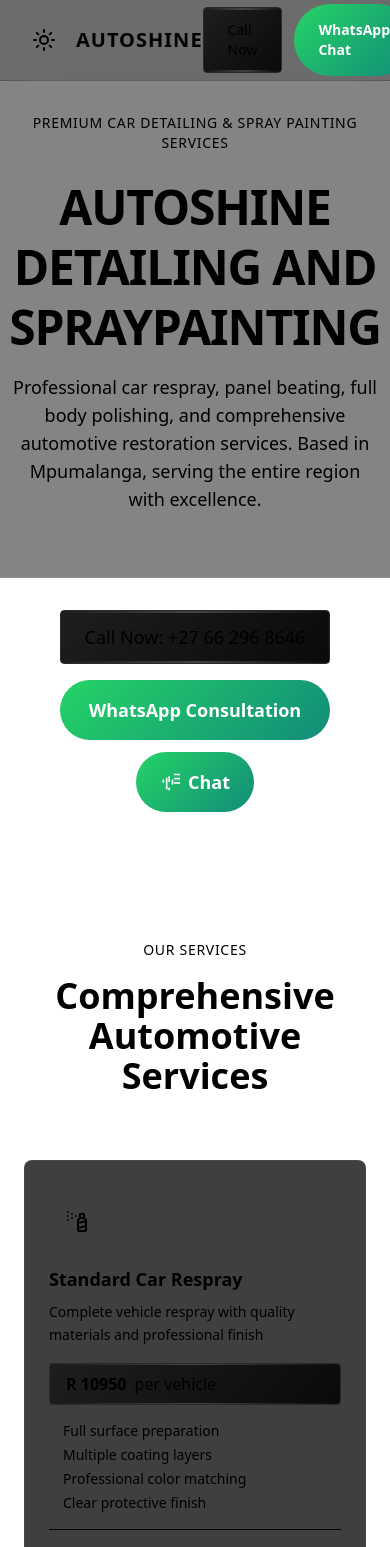
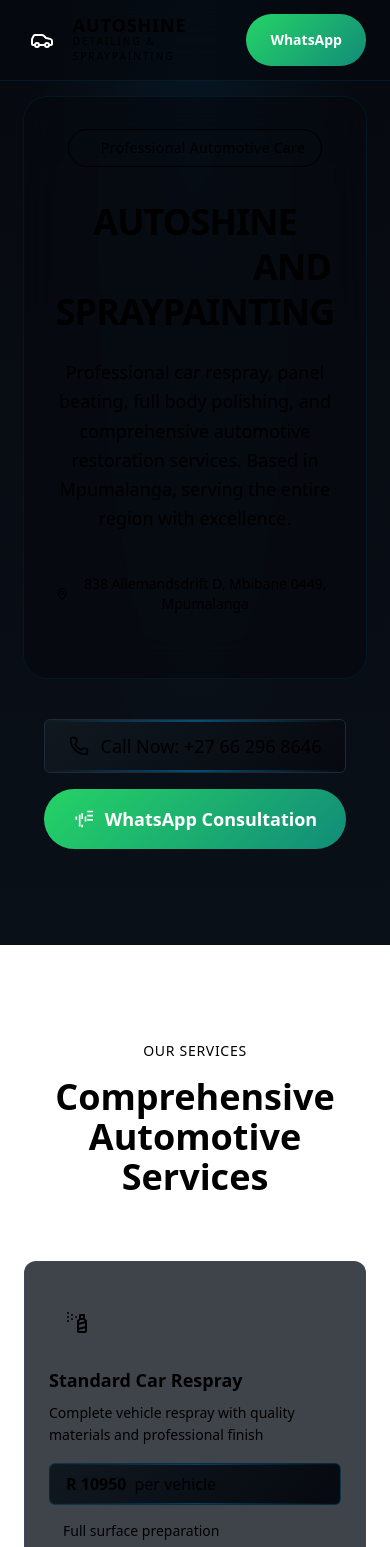
Before and after one commit to TysonCoding-Sudo/autoshine-detailing2026, a Next.js app: page / in a window 390 px wide. Shown: the top 1547 px of the page. Built offline with nearby package versions, Linux system fonts and the light colour scheme.

Commit message:
Redesign: Electric Blue color scheme with dark theme - modern glassmorphism

```diff
--- a/src/app/globals.css
+++ b/src/app/globals.css
@@ -1,15 +1,17 @@
 /* AUTOSHINE DETAILING 2026 - Custom CSS Variables */
 :root {
-  --background: #0a0a0a;
-  --foreground: #f0f0f0;
-  --accent: #1e1e1e;
-  --card: #151515;
-  --card-hover: #1c1c1c;
-  --border: #2a2a2a;
-  --muted: #6b6b6b;
-  --muted-light: #4a4a4a;
+  --background: #06090f;
+  --foreground: #f0f4f8;
+  --accent: #0c1118;
+  --card: #10161f;
+  --card-hover: #161e2a;
+  --border: #1e2a3a;
+  --muted: #6b7c8f;
+  --muted-light: #4a5568;
   --success: #4ade80;
-  --gold: #d4af37;
+  --blue: #00a8ff;
+  --blue-dark: #0088cc;
+  --blue-glow: rgba(0, 168, 255, 0.3);
   --metallic: #e5e5e5;
   --metallic-dark: #7a7a7a;
 }
@@ -18,31 +20,33 @@
 
 /* Glassmorphism Base */
 .glass {
-  background: rgba(10, 10, 10, 0.7);
+  background: rgba(6, 9, 15, 0.7);
   backdrop-filter: blur(20px);
   -webkit-backdrop-filter: blur(20px);
-  border: 1px solid rgba(255, 255, 255, 0.1);
+  border: 1px solid rgba(0, 168, 255, 0.08);
 }
 
 .glass-hover {
-  background: rgba(10, 10, 10, 0.5);
+  background: rgba(6, 9, 15, 0.5);
   backdrop-filter: blur(10px);
   transition: backdrop-filter 0.3s ease, background 0.3s ease;
 }
 
 .glass-hover:hover {
-  background: rgba(10, 10, 10, 0.7);
+  background: rgba(6, 9, 15, 0.7);
   backdrop-filter: blur(20px);
+  border-color: rgba(0, 168, 255, 0.2);
 }
 
-/* Skeuomorphic buttons - subtle texture */
+/* Skeuomorphic buttons - subtle texture with electric blue accent */
 .btn-skeuomorphic {
   position: relative;
   padding: 12px 24px;
-  background: linear-gradient(135deg, #1e1e1e 0%, #0a0a0a 100%);
-  border: 1px solid #2a2a2a;
-  border-radius: 4px;
+  background: linear-gradient(135deg, #101820 0%, #06090f 100%);
+  border: 1px solid #1e2a3a;
+  border-radius: 6px;
   overflow: hidden;
+  transition: all 0.3s ease;
 }
 
 .btn-skeuomorphic::before {
@@ -52,7 +56,7 @@
   left: 0;
   right: 0;
   height: 2px;
-  background: linear-gradient(90deg, transparent, rgba(255,255,255,0.2), transparent);
+  background: linear-gradient(90deg, transparent, rgba(0, 168, 255, 0.4), transparent);
 }
 
 .btn-skeuomorphic::after {
@@ -62,31 +66,36 @@
   left: 0;
   right: 0;
   height: 2px;
-  background: linear-gradient(270deg, transparent, rgba(255,255,255,0.2), transparent);
+  background: linear-gradient(270deg, transparent, rgba(0, 168, 255, 0.4), transparent);
 }
 
-/* Service card glass effect */
+.btn-skeuomorphic:hover {
+  border-color: var(--blue);
+  box-shadow: 0 0 20px rgba(0, 168, 255, 0.15), inset 0 0 20px rgba(0, 168, 255, 0.05);
+}
+
+/* Service card glass effect with blue accent */
 .service-card {
-  background: rgba(15, 15, 15, 0.8);
+  background: rgba(16, 22, 31, 0.8);
   backdrop-filter: blur(20px);
   -webkit-backdrop-filter: blur(20px);
-  border: 1px solid rgba(255, 255, 255, 0.05);
-  border-radius: 8px;
+  border: 1px solid rgba(0, 168, 255, 0.06);
+  border-radius: 12px;
   transition: all 0.3s ease;
 }
 
 .service-card:hover {
-  transform: translateY(-4px);
-  border-color: rgba(255, 255, 255, 0.15);
-  box-shadow: 0 20px 40px rgba(0, 0, 0, 0.4), 0 0 0 1px rgba(255, 255, 255, 0.1);
+  transform: translateY(-6px);
+  border-color: rgba(0, 168, 255, 0.3);
+  box-shadow: 0 20px 40px rgba(0, 0, 0, 0.5), 0 0 30px rgba(0, 168, 255, 0.1), inset 0 1px 0 rgba(0, 168, 255, 0.1);
 }
 
-/* Price display with subtle skeuomorphism */
+/* Price display with subtle skeuomorphism + blue accent */
 .price-tag {
   display: inline-block;
-  background: linear-gradient(135deg, #1e1e1e 0%, #0a0a0a 100%);
-  border: 1px solid #2a2a2a;
-  border-radius: 4px;
+  background: linear-gradient(135deg, #101820 0%, #06090f 100%);
+  border: 1px solid rgba(0, 168, 255, 0.2);
+  border-radius: 6px;
   padding: 8px 16px;
   position: relative;
 }
@@ -98,13 +107,13 @@
   left: 0;
   right: 0;
   height: 1px;
-  background: linear-gradient(90deg, transparent, rgba(255,255,255,0.2), transparent);
+  background: linear-gradient(90deg, transparent, rgba(0, 168, 255, 0.3), transparent);
 }
 
 .price-tag::before { top: 0; }
 .price-tag::after { bottom: 0; }
 
-/* Nav link styles */
+/* Nav link styles with electric blue underline */
 .nav-link {
   position: relative;
   color: var(--muted);
@@ -118,24 +127,25 @@
   left: 0;
   width: 0;
   height: 2px;
-  background: var(--gold);
+  background: var(--blue);
   transition: width 0.3s ease;
+  box-shadow: 0 0 8px rgba(0, 168, 255, 0.5);
 }
 
 .nav-link:hover {
-  color: var(--foreground);
+  color: var(--blue);
 }
 
 .nav-link:hover::after {
   width: 100%;
 }
 
-/* Form styles */
+/* Form styles with blue focus */
 .form-input {
-  background: rgba(15, 15, 15, 0.8);
+  background: rgba(16, 22, 31, 0.8);
   backdrop-filter: blur(10px);
-  border: 1px solid rgba(255, 255, 255, 0.1);
-  border-radius: 4px;
+  border: 1px solid rgba(0, 168, 255, 0.1);
+  border-radius: 6px;
   padding: 12px 16px;
   color: var(--foreground);
   width: 100%;
@@ -144,11 +154,15 @@
 
 .form-input:focus {
   outline: none;
-  border-color: var(--gold);
-  box-shadow: 0 0 0 3px rgba(212, 175, 55, 0.1);
+  border-color: var(--blue);
+  box-shadow: 0 0 0 3px rgba(0, 168, 255, 0.15), 0 0 15px rgba(0, 168, 255, 0.1);
 }
 
-/* WhatsApp CTA */
+.form-input::placeholder {
+  color: var(--muted-light);
+}
+
+/* WhatsApp CTA - keep green but modernize */
 .whatsapp-cta {
   position: relative;
   padding: 16px 24px;
@@ -164,11 +178,27 @@
   box-shadow: 0 10px 30px rgba(37, 211, 102, 0.4);
 }
 
-/* Section divider */
+/* Section divider with blue tint */
 .section-divider {
   height: 1px;
   background: linear-gradient(90deg, transparent, var(--border), transparent);
   margin: 4rem 0;
+}
+
+/* Electric blue accent text */
+.text-accent {
+  color: var(--blue);
+}
+
+/* Glow effect */
+.glow-blue {
+  box-shadow: 0 0 20px rgba(0, 168, 255, 0.3);
+}
+
+/* Subtle blue gradient for hero background */
+.bg-hero-gradient {
+  background: radial-gradient(ellipse at 50% 0%, rgba(0, 168, 255, 0.08) 0%, transparent 60%),
+              linear-gradient(180deg, #06090f 0%, #0a1018 100%);
 }
 
 /* Reduced motion preference */
--- a/src/components/sections/AboutSection.tsx
+++ b/src/components/sections/AboutSection.tsx
@@ -21,15 +21,15 @@
           {/* Statistics/Highlights */}
           <div className="space-y-4">
             <div className="glass glass-hover p-6 rounded-2xl backdrop-blur-xl">
-              <p className="text-4xl md:text-5xl font-bold text-[--gold]">+150</p>
+              <p className="text-4xl md:text-5xl font-bold text-[--blue]">+150</p>
               <p className="text-[--muted]">Vehicles Served</p>
             </div>
             <div className="glass glass-hover p-6 rounded-2xl backdrop-blur-xl">
-              <p className="text-4xl md:text-5xl font-bold text-[--gold]">8</p>
+              <p className="text-4xl md:text-5xl font-bold text-[--blue]">8</p>
               <p className="text-[--muted]">Years Experience</p>
             </div>
             <div className="glass glass-hover p-6 rounded-2xl backdrop-blur-xl">
-              <p className="text-4xl md:text-5xl font-bold text-[--gold]">98%</p>
+              <p className="text-4xl md:text-5xl font-bold text-[--blue]">98%</p>
               <p className="text-[--muted]">Customer Satisfaction</p>
             </div>
           </div>
--- a/src/components/ui/GlassNav.tsx
+++ b/src/components/ui/GlassNav.tsx
@@ -1,17 +1,20 @@
 import Link from "next/link";
-import { Sun, Moon, Shield, MapPin, Phone, Mail, Settings, Loader2, Calendar } from "lucide-react";
+import { Car, Phone } from "lucide-react";
 
 export function GlassNav() {
   return (
-    <nav className="fixed top-0 left-0 right-0 z-50 backdrop-blur-xl bg-[rgba(10,10,10,0.6)] border-b border-[rgba(255,255,255,0.05)]">
+    <nav className="fixed top-0 left-0 right-0 z-50 backdrop-blur-xl bg-[rgba(6,9,15,0.7)] border-b border-[rgba(0,168,255,0.1)]">
       <div className="max-w-7xl mx-auto h-20 flex items-center justify-between px-6">
         {/* Logo Area */}
-        <div className="flex items-center gap-3">
-          <div className="w-10 h-10 rounded-lg bg-gradient-to-br from-[--gold] to-[--metallic] flex items-center justify-center">
-            <Sun className="w-6 h-6 text-background" />
+        <Link href="/" className="flex items-center gap-3 group">
+          <div className="w-10 h-10 rounded-lg bg-gradient-to-br from-[--blue] to-[--blue-dark] flex items-center justify-center group-hover:shadow-[0_0_15px_rgba(0,168,255,0.4)] transition-shadow duration-300">
+            <Car className="w-6 h-6 text-white" />
           </div>
-          <span className="text-xl font-bold tracking-wider uppercase">AUTOSHINE</span>
-        </div>
+          <div className="flex flex-col">
+            <span className="text-lg font-bold tracking-wider uppercase text-[--foreground] leading-none">AUTOSHINE</span>
+            <span className="text-[10px] text-[--blue] tracking-[0.2em] uppercase">Detailing & Spraypainting</span>
+          </div>
+        </Link>
 
         {/* Desktop Nav Links */}
         <div className="hidden md:flex items-center gap-8">
@@ -33,23 +36,30 @@
           >
             Gallery
           </Link>
+          <Link
+            href="#contact"
+            className="nav-link text-sm font-medium transition-colors"
+          >
+            Contact
+          </Link>
         </div>
 
-        {/* CTA Button - Mobile + Desktop */}
+        {/* CTA Buttons */}
         <div className="flex items-center gap-3">
           <a
             href="tel:+27662968646"
-            className="btn-skeuomorphic text-sm font-medium text-foreground hover:bg-[--card] hover:text-[--foreground]"
+            className="btn-skeuomorphic text-sm font-medium text-foreground hidden sm:flex items-center gap-2"
           >
+            <Phone className="w-4 h-4 text-[--blue]" />
             Call Now
           </a>
           <a
             href="https://wa.me/+27662968646"
             target="_blank"
             rel="noopener noreferrer"
-            className="whatsapp-cta text-sm px-4"
+            className="whatsapp-cta text-sm px-4 py-2"
           >
-            WhatsApp Chat
+            WhatsApp
           </a>
         </div>
       </div>
--- a/src/components/ui/HeroSection.tsx
+++ b/src/components/ui/HeroSection.tsx
@@ -1,60 +1,63 @@
-import { Mail, Phone, MapPin, Calendar } from "lucide-react";
+import { Phone, MapPin } from "lucide-react";
 
 export function HeroSection() {
   return (
-    <section className="min-h-screen relative overflow-hidden bg-gradient-to-b from-[--background] to-[--accent]">
-      {/* Decorative bottom shape */}
-      <div className="absolute bottom-0 left-1/2 -translate-x-1/2 w-64 h-64 bg-[--gold]/20 rounded-full blur-3xl opacity-50"></div>
+    <section className="min-h-screen relative overflow-hidden bg-hero-gradient">
+      {/* Top blue glow */}
+      <div className="absolute top-0 left-1/2 -translate-x-1/2 w-[800px] h-[400px] bg-[--blue]/10 rounded-full blur-[120px]"></div>
+      {/* Bottom blue glow */}
+      <div className="absolute bottom-0 left-1/2 -translate-x-1/2 w-64 h-64 bg-[--blue]/15 rounded-full blur-3xl opacity-60"></div>
 
       {/* Content Area */}
-      <div className="max-w-7xl mx-auto h-full px-6 py-20 flex flex-col items-center justify-center text-center">
-        <div className="glass glass-hover p-8 md:p-12 rounded-2xl max-w-3xl backdrop-blur-xl">
-          <p className="text-[--muted] text-sm uppercase tracking-wider mb-6">
-            Premium Car Detailing & Spray Painting Services
+      <div className="max-w-7xl mx-auto min-h-screen px-6 py-24 flex flex-col items-center justify-center text-center relative z-10">
+        <div className="glass p-8 md:p-14 rounded-3xl max-w-4xl backdrop-blur-xl">
+          {/* Badge */}
+          <div className="inline-flex items-center gap-2 px-4 py-2 rounded-full border border-[--blue]/30 bg-[--blue]/10 mb-8">
+            <span className="w-2 h-2 rounded-full bg-[--blue] animate-pulse"></span>
+            <span className="text-[--blue] text-sm font-medium tracking-wide">Professional Automotive Care</span>
+          </div>
+
+          <h1 className="text-4xl md:text-6xl lg:text-7xl font-bold tracking-tight text-[--foreground] leading-tight mb-6">
+            AUTOSHINE{" "}
+            <span className="text-transparent bg-clip-text bg-gradient-to-r from-[--blue] to-[--blue-dark]">
+              DETAILING
+            </span>{" "}
+            AND SPRAYPAINTING
+          </h1>
+
+          <p className="text-[--muted] text-lg md:text-xl mb-10 max-w-2xl mx-auto leading-relaxed">
+            Professional car respray, panel beating, full body polishing, and comprehensive automotive restoration services. Based in Mpumalanga, serving the entire region with excellence.
           </p>
 
-          <h1 className="text-5xl md:text-6xl font-bold tracking-tight text-[--foreground] leading-tight mb-4">
-            AUTOSHINE DETAILING AND SPRAYPAINTING
-          </h1>
-
-          <p className="text-[--muted] text-lg md:text-xl mb-8 max-w-2xl">
-            Professional car respray, panel beating, full body polishing, and comprehensive automotive restoration services. Based in Mpumalanga, serving the entire region with excellence.
-          </p>
+          {/* Location badge */}
+          <div className="flex items-center justify-center gap-2 text-[--muted] text-sm mb-8">
+            <MapPin className="w-4 h-4 text-[--blue]" />
+            <span>838 Allemandsdrift D, Mbibane 0449, Mpumalanga</span>
+          </div>
         </div>
 
         {/* CTA Section */}
-        <div className="flex flex-col sm:flex-row gap-4 md:gap-6 pt-8">
+        <div className="flex flex-col sm:flex-row gap-4 md:gap-6 pt-10">
           <a
             href="tel:+27662968646"
-            className="btn-skeuomorphic text-lg px-8 py-4"
+            className="btn-skeuomorphic text-lg px-8 py-4 flex items-center justify-center gap-3 text-[--foreground]"
           >
+            <Phone className="w-5 h-5 text-[--blue]" />
             Call Now: +27 66 296 8646
           </a>
           <a
             href="https://wa.me/+27662968646"
             target="_blank"
             rel="noopener noreferrer"
-            className="whatsapp-cta text-lg px-8 py-4 hover:shadow-lg"
+            className="whatsapp-cta text-lg px-8 py-4 hover:shadow-lg flex items-center justify-center gap-3"
           >
+            <svg className="w-5 h-5" viewBox="0 0 24 24" fill="white" stroke="none">
+              <path d="M17 2h10v2H17zm0 5h10v2H17zm0 5h10v2H17zm-7-10v20h2V12H10zm-7 7v4h2v-4H10zm7-4h2v14h-2v-14zM7 7h2v14H7V7zm7 2h2v6h-2V9z" />
+            </svg>
             WhatsApp Consultation
           </a>
         </div>
       </div>
-
-      {/* Floating CTA on mobile */}
-      <div className="absolute bottom-8 left-1/2 -translate-x-1/2">
-        <a
-          href="https://wa.me/+27662968646"
-          target="_blank"
-          rel="noopener noreferrer"
-          className="whatsapp-cta text-lg px-6 py-3 rounded-full flex items-center justify-center gap-2"
-        >
-          <svg className="w-5 h-5" viewBox="0 0 24 24" fill="white" stroke="none">
-            <path d="M17 2h10v2H17zm0 5h10v2H17zm0 5h10v2H17zm-7-10v20h2V12H10zm-7 7v4h2v-4H10zm7-4h2v14h-2v-14zM7 7h2v14H7V7zm7 2h2v6h-2V9z" />
-          </svg>
-          Chat
-        </a>
-      </div>
     </section>
   );
 }
--- a/src/components/ui/ServiceCard.tsx
+++ b/src/components/ui/ServiceCard.tsx
@@ -24,7 +24,7 @@
       <div className="p-6 flex flex-col min-h-[350px]">
         {/* Icon Section */}
         <div className="mt-2 flex items-center justify-center h-14 w-14 rounded-lg bg-[--card] mb-4">
-          <Icon className="w-6 h-6 text-[--gold]" />
+          <Icon className="w-6 h-6 text-[--blue]" />
         </div>
 
         {/* Title */}
@@ -40,7 +40,7 @@
         {/* Price (if provided) */}
         {price && (
           <div className="price-tag mb-4">
-            <span className="font-semibold text-[--gold]">R {price}</span>
+            <span className="font-semibold text-[--blue]">R {price}</span>
             <span className="text-[--muted] ml-2 per-mile">per vehicle</span>
           </div>
         )}
@@ -50,7 +50,7 @@
           <ul className="space-y-1 text-[--muted] text-sm line-clamp-4">
             {features.map((feature, index) => (
               <li key={index} className="flex items-start">
-                <span className="w-1.5 h-1.5 rounded-full bg-[--gold] mt-0.5 flex-srink-0"></span>
+                <span className="w-1.5 h-1.5 rounded-full bg-[--blue] mt-0.5 flex-srink-0"></span>
                 <span className="ml-2">{feature}</span>
               </li>
             ))}
```
Also changed, not shown: src/components/sections/GallerySection.tsx (+4 -4 lines).
